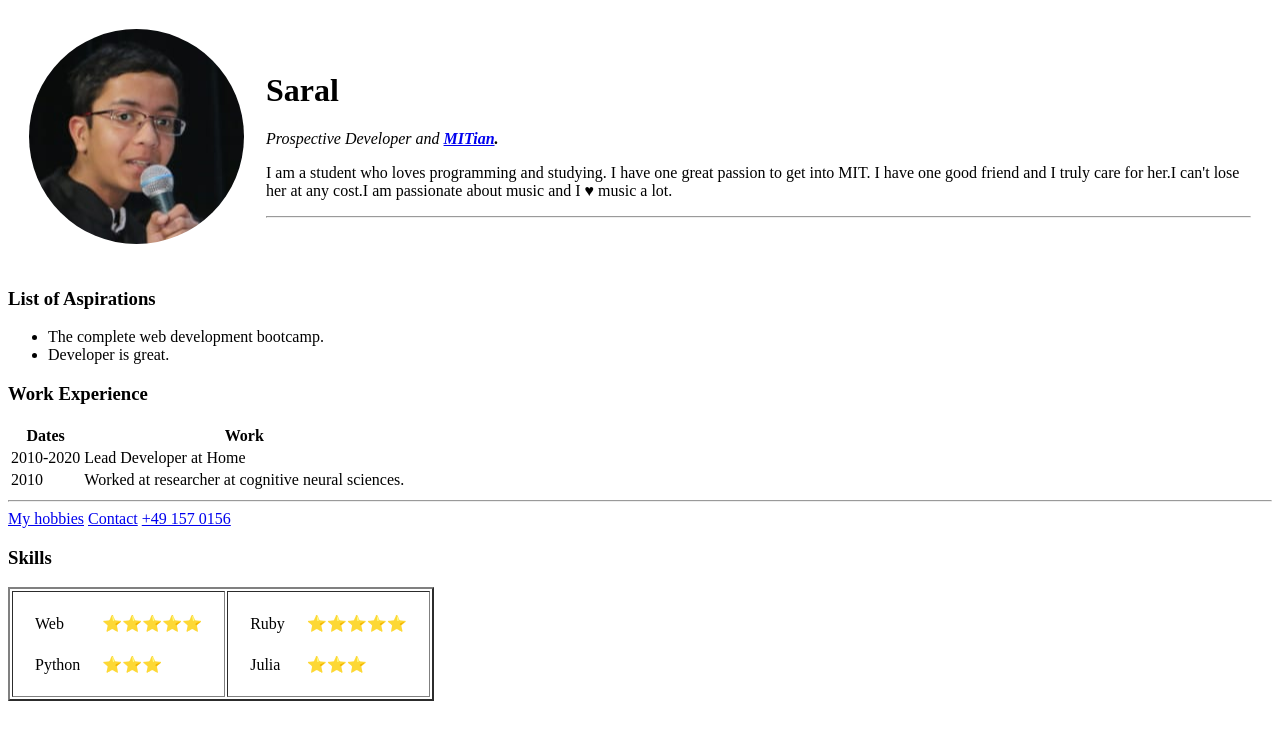
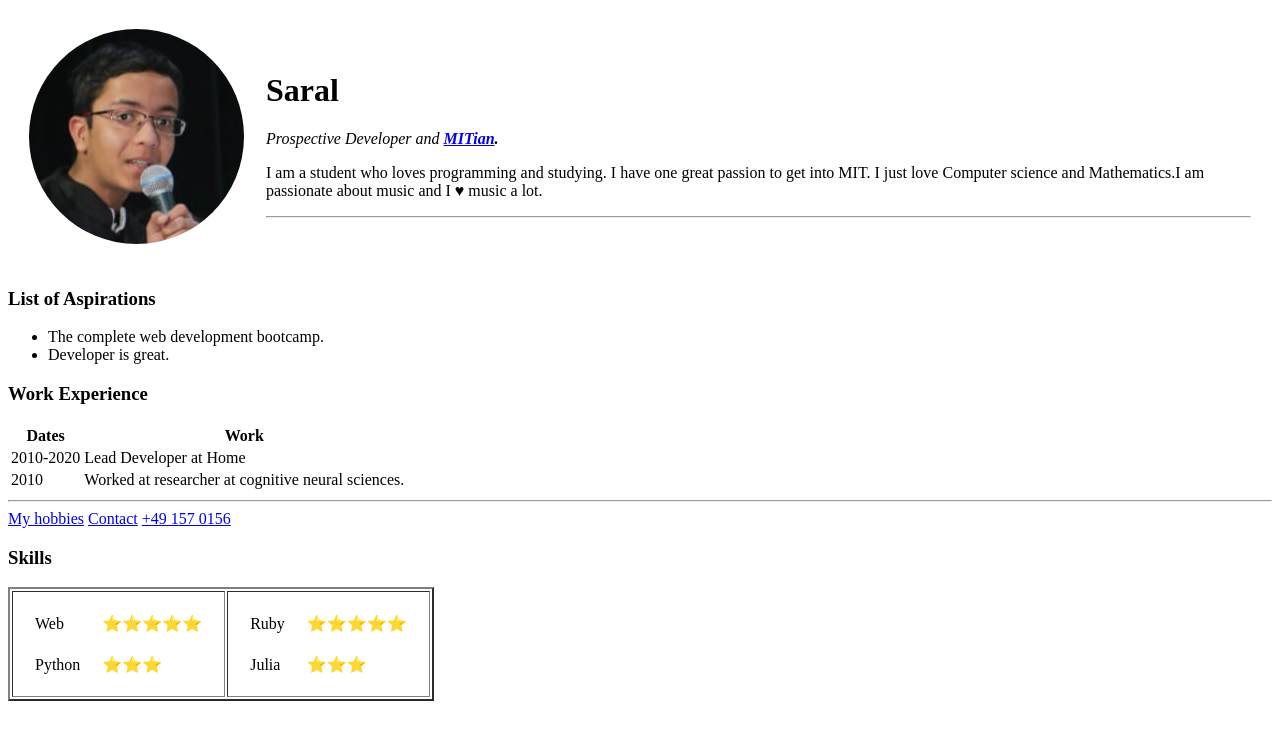
Before and after one commit to ArchMasterX/cv, a plain HTML site: page index.html in a window 1280 px wide. Drawn offline with Linux system fonts and the light colour scheme.

Commit message:
Update index.html

```diff
--- a/index.html
+++ b/index.html
@@ -12,7 +12,7 @@
 
           <p><em>Prospective Developer and <strong><a href="http://www.mit.edu/">MITian</a>.</strong></em></p>
           <p>I am a student who loves programming and studying. I have one great passion to get into MIT.
-          I have one good friend and I truly care for her.I can't lose her at any cost.I am passionate about music and I ♥ music a lot.
+          I just love Computer science and Mathematics.I am passionate about music and I ♥ music a lot.
           </p>
           <hr></td>
       </tr>
```
